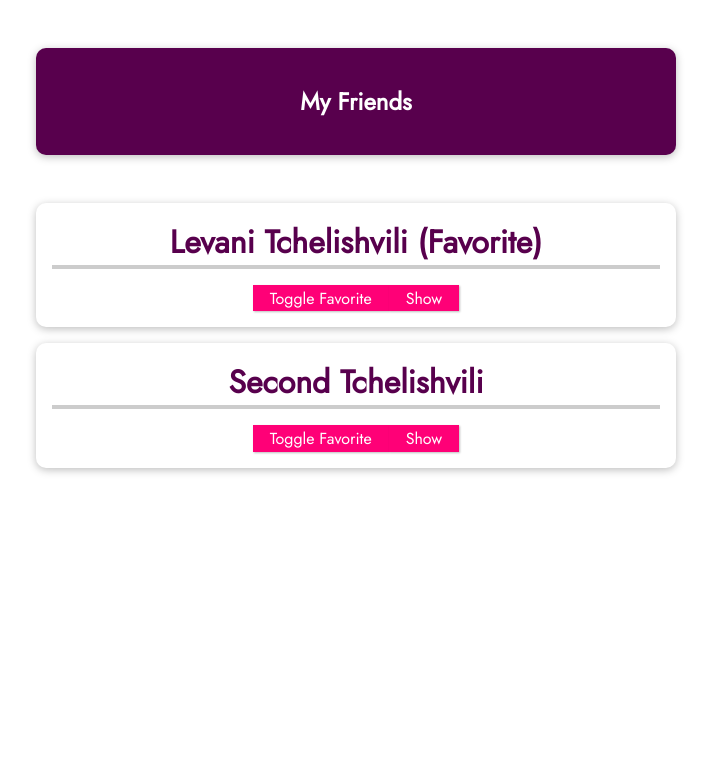
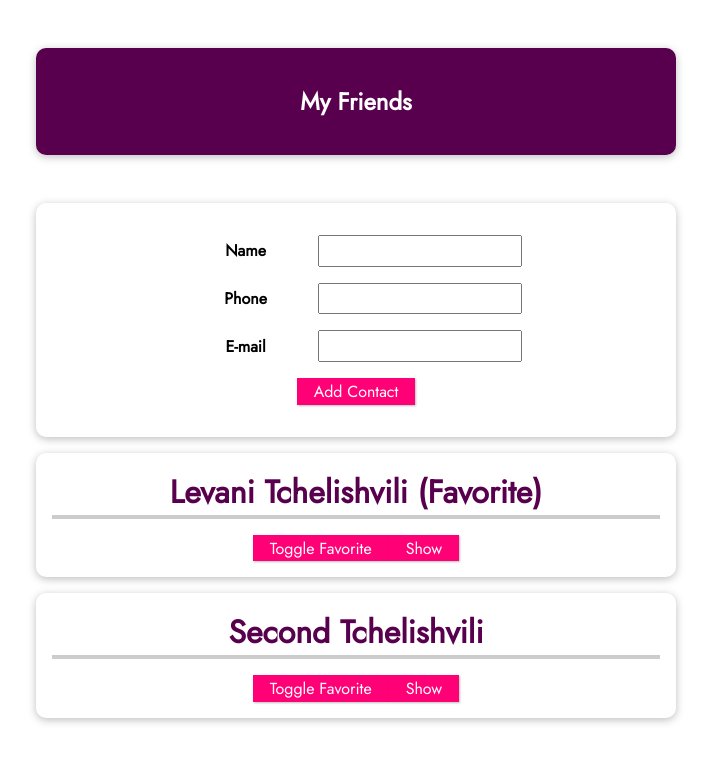
Before and after one commit to ltchelishvili1/vue-course, a Vue app in the folder vue-first-project/: page / in a window 1280 px wide. Shown: the top 762 px of the page, without its empty margins (284-995 px from the left). Built offline with nearby package versions, Linux system fonts and the light colour scheme.

Commit message:
feat: add add contact functionality

```diff
--- a/vue-first-project/src/App.vue
+++ b/vue-first-project/src/App.vue
@@ -1,6 +1,7 @@
 <template>
   <section>
     <header><h1>My Friends</h1></header>
+    <new-friend @add-contact="addContact"></new-friend>
     <ul>
       <friend-contact
         v-for="friend in friends"
@@ -8,7 +9,7 @@
         :id="friend.id"
         :name="friend.name"
         :phone-number="friend.phone"
-        :email-address="friend.phone"
+        :email-address="friend.email"
         v-bind:is-favorite="friend.isFavorite"
         @toggle-favorite="toggleFavoriteStatus"
       ></friend-contact>
@@ -18,8 +19,9 @@
 
 <script>
 import FriendContact from "./components/FriendContact.vue";
+import NewFriend from "./components/NewFriend.vue";
 export default {
-  components: { FriendContact },
+  components: { FriendContact, NewFriend },
   data() {
     return {
       friends: [
@@ -46,6 +48,16 @@
         (friend) => friend.id === friendId
       );
       identifiedFriend.isFavorite = !identifiedFriend.isFavorite;
+    },
+    addContact(name, phone, email) {
+      const newFriendContact = {
+        id: new Date().toISOString(),
+        name: name,
+        phone: phone,
+        email: email,
+        isFavorite: false,
+      };
+      this.friends.push(newFriendContact);
     },
   },
 };
@@ -83,7 +95,8 @@
   list-style: none;
 }
 
-#app li {
+#app li,
+#app form {
   box-shadow: 0 2px 8px rgba(0, 0, 0, 0.26);
   margin: 1rem auto;
   border-radius: 10px;
@@ -116,4 +129,18 @@
   border-color: #ec3169;
   box-shadow: 1px 1px 4px rgba(0, 0, 0, 0.26);
 }
+
+#app input {
+  font: inherit;
+  padding: 0.15rem;
+}
+#app label {
+  font-weight: bold;
+  margin-right: 1rem;
+  width: 7rem;
+  display: inline-block;
+}
+#app form div {
+  margin: 1rem 0;
+}
 </style>
--- /dev/null
+++ b/vue-first-project/src/components/NewFriend.vue
@@ -0,0 +1,42 @@
+<template>
+  <form @submit.prevent="submitData">
+    <div>
+      <label>Name</label>
+      <input type="text" v-model="enteredName" />
+    </div>
+    <div>
+      <label>Phone</label>
+      <input type="tel" v-model="enteredPhone" />
+    </div>
+    <div>
+      <label>E-mail</label>
+      <input type="email" v-model="enteredEmail" />
+    </div>
+    <div>
+      <button>Add Contact</button>
+    </div>
+  </form>
+</template>
+
+<script>
+export default {
+  emits: ["add-contact"],
+  data() {
+    return {
+      enteredName: "",
+      enteredPhone: "",
+      enteredEmail: "",
+    };
+  },
+  methods: {
+    submitData() {
+      this.$emit(
+        "add-contact",
+        this.enteredName,
+        this.enteredPhone,
+        this.enteredEmail
+      );
+    },
+  },
+};
+</script>
--- a/vue-first-project/src/main.js
+++ b/vue-first-project/src/main.js
@@ -2,9 +2,11 @@
 
 import App from './App.vue';
 import FriendContact from './components/FriendContact.vue'
+import NewFriend from './components/NewFriend.vue';
 
 const app = createApp(App);
 
 app.component('friend-contact', FriendContact);
+app.component('new-friend', NewFriend);
 
 app.mount('#app')
```
